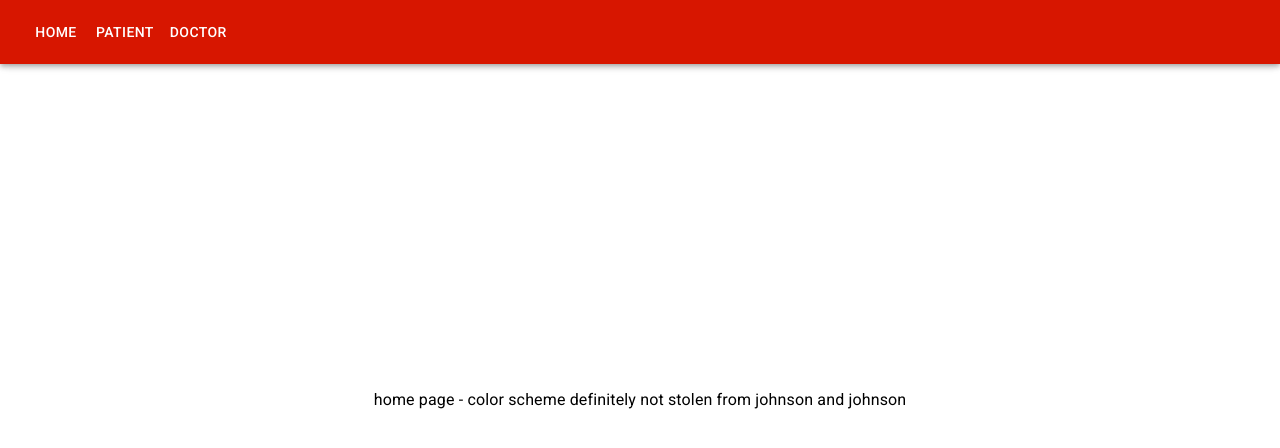
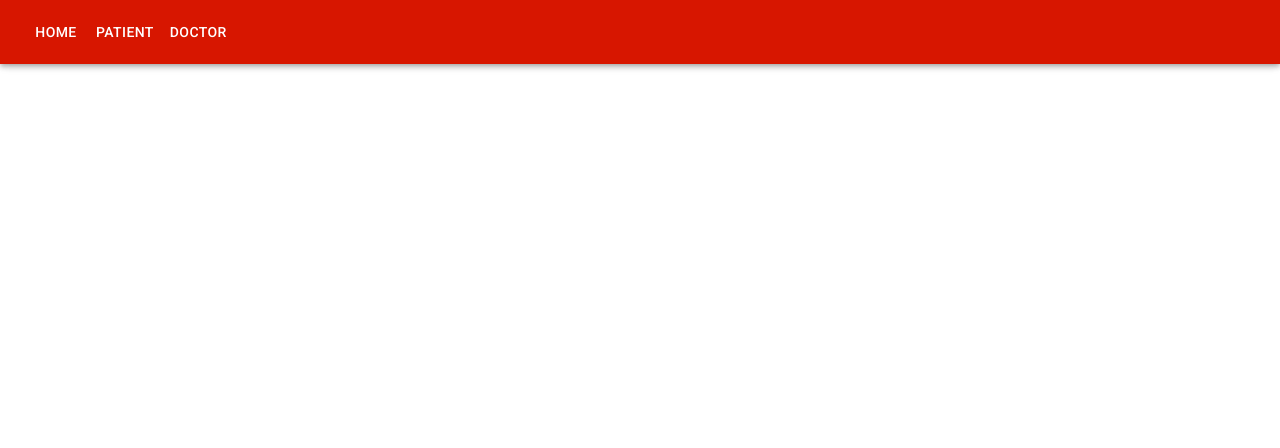
Before and after one commit to cs490org/Clinic, a React (Vite) app in the folder frontend/: page / in a window 1280 px wide. Shown: the top 448 px of the page. Built offline with nearby package versions, Linux system fonts and the light colour scheme.

Commit message:
add styled button

```diff
--- a/frontend/src/NavBar.jsx
+++ b/frontend/src/NavBar.jsx
@@ -2,8 +2,8 @@ import * as React from "react";
 import AppBar from "@mui/material/AppBar";
 import Box from "@mui/material/Box";
 import Toolbar from "@mui/material/Toolbar";
-import Button from "@mui/material/Button";
 import { useNavigate } from "react-router";
+import StyledButton from "./components/StyledButton";
 
 export default function NavBar() {
   const navigate = useNavigate();
@@ -11,15 +11,15 @@ export default function NavBar() {
     <Box sx={{ flexGrow: 1 }}>
       <AppBar>
         <Toolbar>
-          <Button onClick={() => navigate("/")} color="inherit">
+          <StyledButton onClick={() => navigate("/")} color="inherit">
             Home
-          </Button>
-          <Button onClick={() => navigate("/patient")} color="inherit">
+          </StyledButton>
+          <StyledButton onClick={() => navigate("/patient")} color="inherit">
             Patient
-          </Button>
-          <Button onClick={() => navigate("/doctor")} color="inherit">
+          </StyledButton>
+          <StyledButton onClick={() => navigate("/doctor")} color="inherit">
             Doctor
-          </Button>
+          </StyledButton>
         </Toolbar>
       </AppBar>
     </Box>
--- /dev/null
+++ b/frontend/src/components/StyledButton.jsx
@@ -0,0 +1,5 @@
+import { Button, styled } from "@mui/material";
+
+const StyledButton = styled(Button)({});
+
+export default StyledButton;
--- a/frontend/src/main.jsx
+++ b/frontend/src/main.jsx
@@ -11,7 +11,7 @@ import { Routes, Route, BrowserRouter } from "react-router";
 
 import Patient from "./pages/Patient/Patient.jsx";
 import Doctor from "./pages/Doctor.jsx";
-import Home from "./pages/Home.jsx";
+import LandingPage from "./pages/LandingPage.jsx";
 import { AuthProvider } from "./auth/AuthProvider.jsx";
 
 function Fallback({ error, resetErrorBoundary }) {
@@ -31,7 +31,7 @@ createRoot(document.getElementById("root")).render(
       <BrowserRouter>
         <Routes>
           <Route path="/" element={<App></App>}>
-            <Route index path="/" element={<Home></Home>}></Route>
+            <Route index path="/" element={<LandingPage></LandingPage>}></Route>
             <Route index path="/patient" element={<Patient></Patient>}></Route>
             <Route index path="/doctor" element={<Doctor></Doctor>}></Route>
           </Route>
--- a/frontend/src/pages/Home.jsx
+++ b/frontend/src/pages/LandingPage.jsx
@@ -1,18 +1,14 @@
 import { Box, Typography } from "@mui/material";
 
-function Home() {
+function LandingPage() {
   return (
     <Box
       height="100vh"
       display="flex"
       justifyContent={"center"}
       alignItems={"center"}
-    >
-      <Typography>
-        home page - color scheme definitely not stolen from johnson and johnson
-      </Typography>
-    </Box>
+    ></Box>
   );
 }
 
-export default Home;
+export default LandingPage;
```
